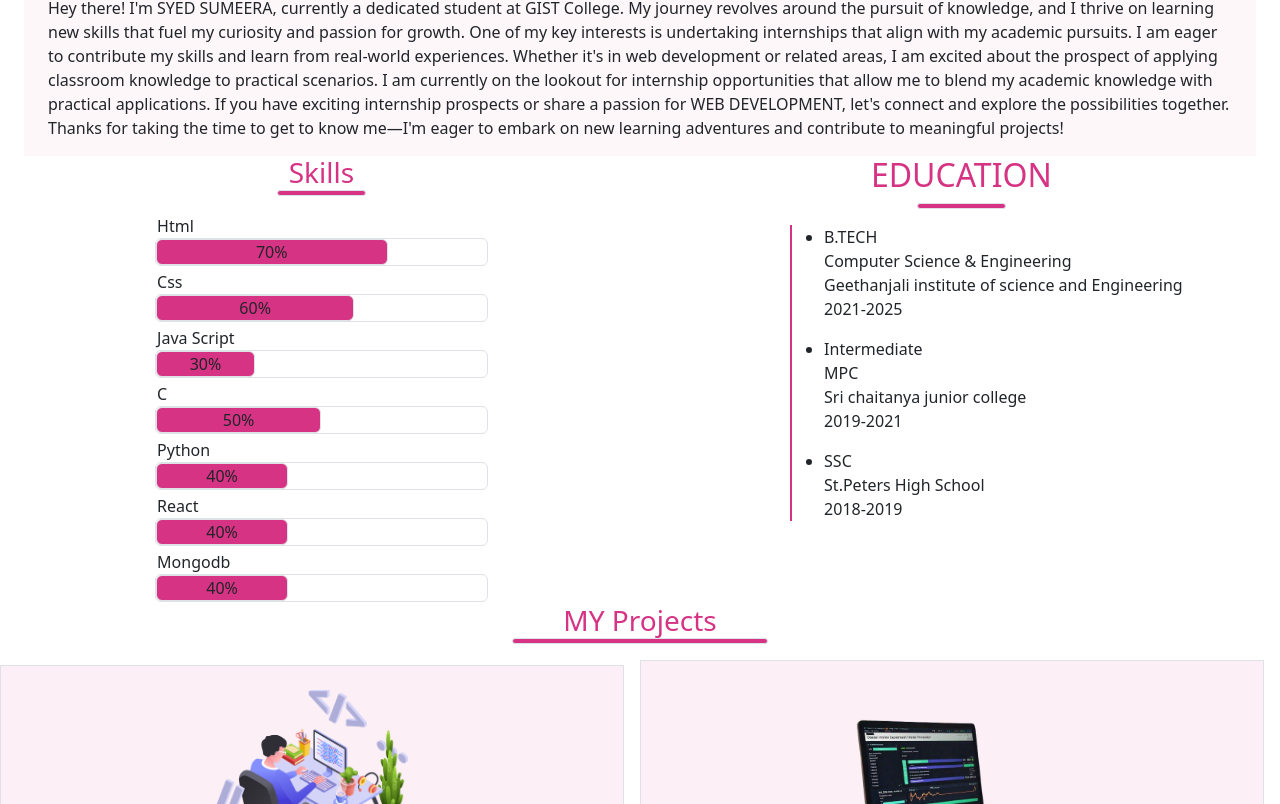
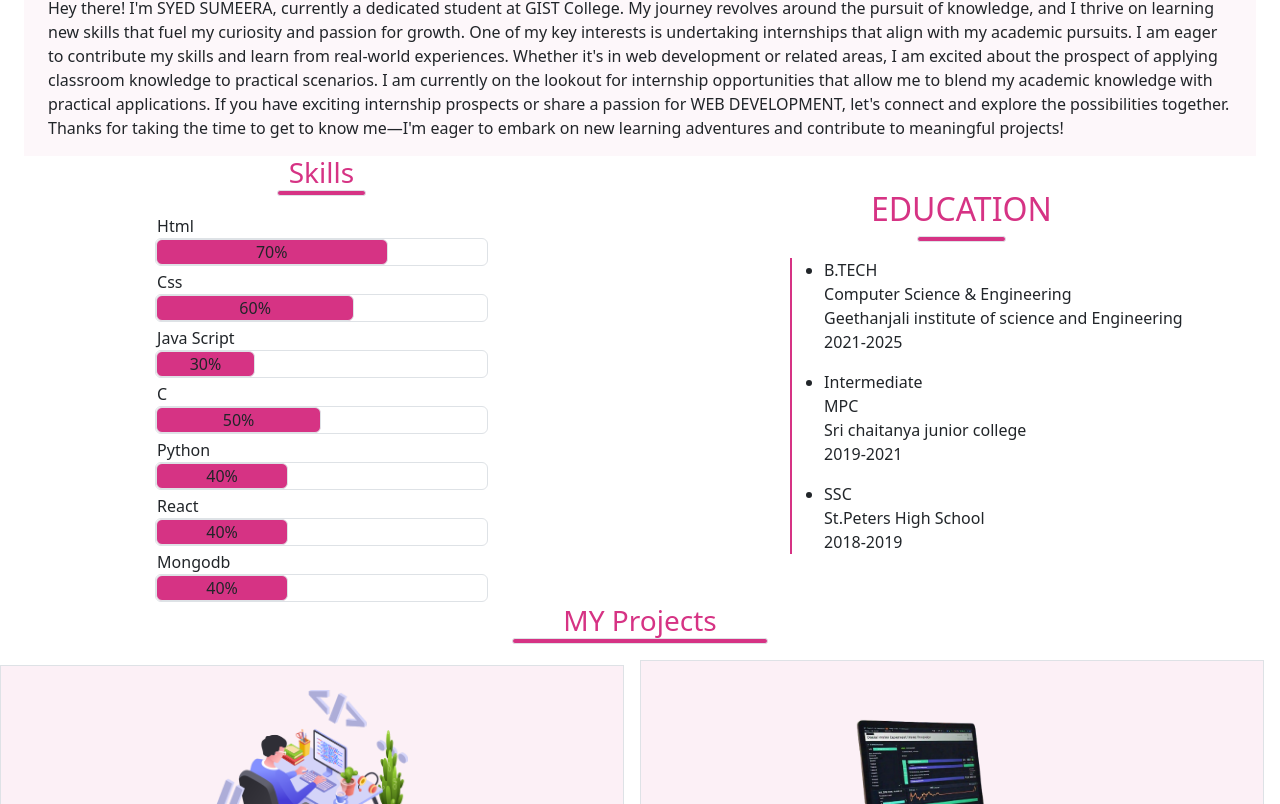
Before and after one commit to Sumeera3/My_Portfolio, a React (Create React App) app: page / in a window 1280 px wide. Shown: the part 596-1400 px from the top of the page. Built offline with nearby package versions, Linux system fonts and the light colour scheme.

Commit message:
education-section

```diff
--- a/src/components/Body.js
+++ b/src/components/Body.js
@@ -33,7 +33,7 @@
       </div>
       <div className='web-body m-0 p-0'>
       <About></About>
-      <div className='d-flex justify-content-around'>
+      <div className='d-flex justify-content-around align-items-center'>
       <Skills></Skills>
       <Education></Education>
       </div>
```
